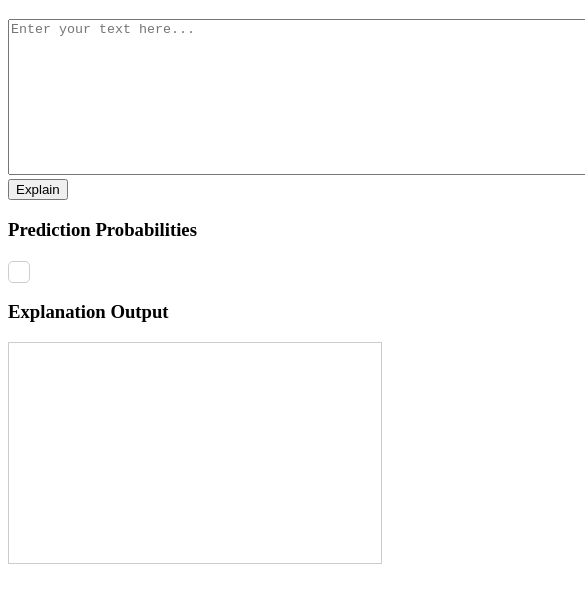
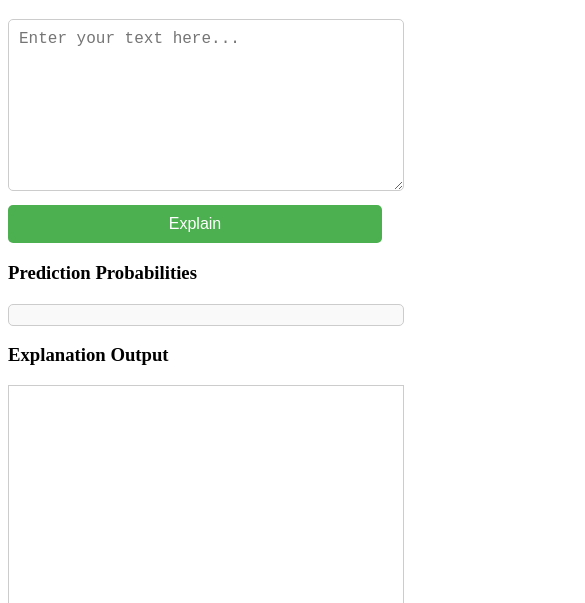
Before and after one commit to Setka1324/Setka1324.github.io, a plain HTML site: page index.html in a window 390 px wide. Shown: the part 61-664 px from the top of the page, 585 px wide, since content can reach past the window. Drawn offline with Linux system fonts and the light colour scheme.

Commit message:
optimization

```diff
--- a/index.html
+++ b/index.html
@@ -25,6 +25,8 @@
       min-height: 200px;
       margin-top: 10px;
       white-space: pre-wrap; /* Preserve whitespace */
+      font-size: 16px;
+      line-height: 1.5;
     }
 
     /* Style for the probabilities container */
@@ -34,18 +36,69 @@
       border: 1px solid #ccc;
       border-radius: 5px;
       width: fit-content;
+      background-color: #f9f9f9;
     }
 
-    /* Optional: Styling for individual probability entries */
+    /* Styling for individual probability entries */
     .probability {
       margin: 5px 0;
       font-weight: bold;
+      font-size: 14px;
+    }
+
+    /* Optional: Hover effect for spans */
+    #explanation-output span:hover {
+      cursor: pointer;
+      outline: 1px dashed #000;
+    }
+
+    /* Style for the textarea and button */
+    textarea {
+      width: 100%;
+      max-width: 800px;
+      height: 150px;
+      padding: 10px;
+      font-size: 16px;
+      border: 1px solid #ccc;
+      border-radius: 5px;
+      resize: vertical;
+    }
+
+    button {
+      margin-top: 10px;
+      padding: 10px 20px;
+      font-size: 16px;
+      background-color: #4CAF50; /* Green */
+      color: white;
+      border: none;
+      border-radius: 5px;
+      cursor: pointer;
+    }
+
+    button:hover {
+      background-color: #45a049;
+    }
+
+    /* Responsive Design */
+    @media (max-width: 600px) {
+      textarea {
+        width: 100%;
+      }
+
+      button {
+        width: 100%;
+      }
+
+      #prediction-probabilities, #explanation-output {
+        width: 100%;
+      }
     }
   </style>
 </head>
 <body>
   <h1>LIME Text Explainer</h1>
-  <textarea id="user-text" rows="10" cols="80" placeholder="Enter your text here..."></textarea>
+
+  <textarea id="user-text" placeholder="Enter your text here..."></textarea>
   <br/>
   <button id="explain-btn">Explain</button>
 
--- a/script.js
+++ b/script.js
@@ -7,6 +7,7 @@ const probsDiv   = document.getElementById("prediction-probabilities");
 const HF_EXPLAIN_URL = "https://setka1324-uni-test.hf.space/explain";
 
 explainBtn.addEventListener("click", async () => {
+  // Display loading messages
   outputDiv.innerHTML = "Loading explanation...";
   probsDiv.innerHTML = "Loading prediction probabilities...";
 
@@ -28,15 +29,21 @@ explainBtn.addEventListener("click", async () => {
       throw new Error(`HTTP error! status: ${response.status}`);
     }
 
-    // { html: "<HTML from LIME>", probabilities: { ... } }
+    // Expecting { html: "<HTML from LIME>", probabilities: { ... } }
     const data = await response.json();
+
+    // Handle potential error responses
+    if (data.error) {
+      throw new Error(data.error);
+    }
+
     const explanationHtml = data.html;
     const probabilities = data.probabilities;
 
-    // Insert the LIME HTML into the page
+    // Insert the LIME HTML into the explanation output div
     outputDiv.innerHTML = explanationHtml;
 
-    // Display prediction probabilities
+    // Generate HTML for prediction probabilities
     let probsHtml = "";
     for (const [className, prob] of Object.entries(probabilities)) {
       const percentage = (prob * 100).toFixed(2) + "%";
```
